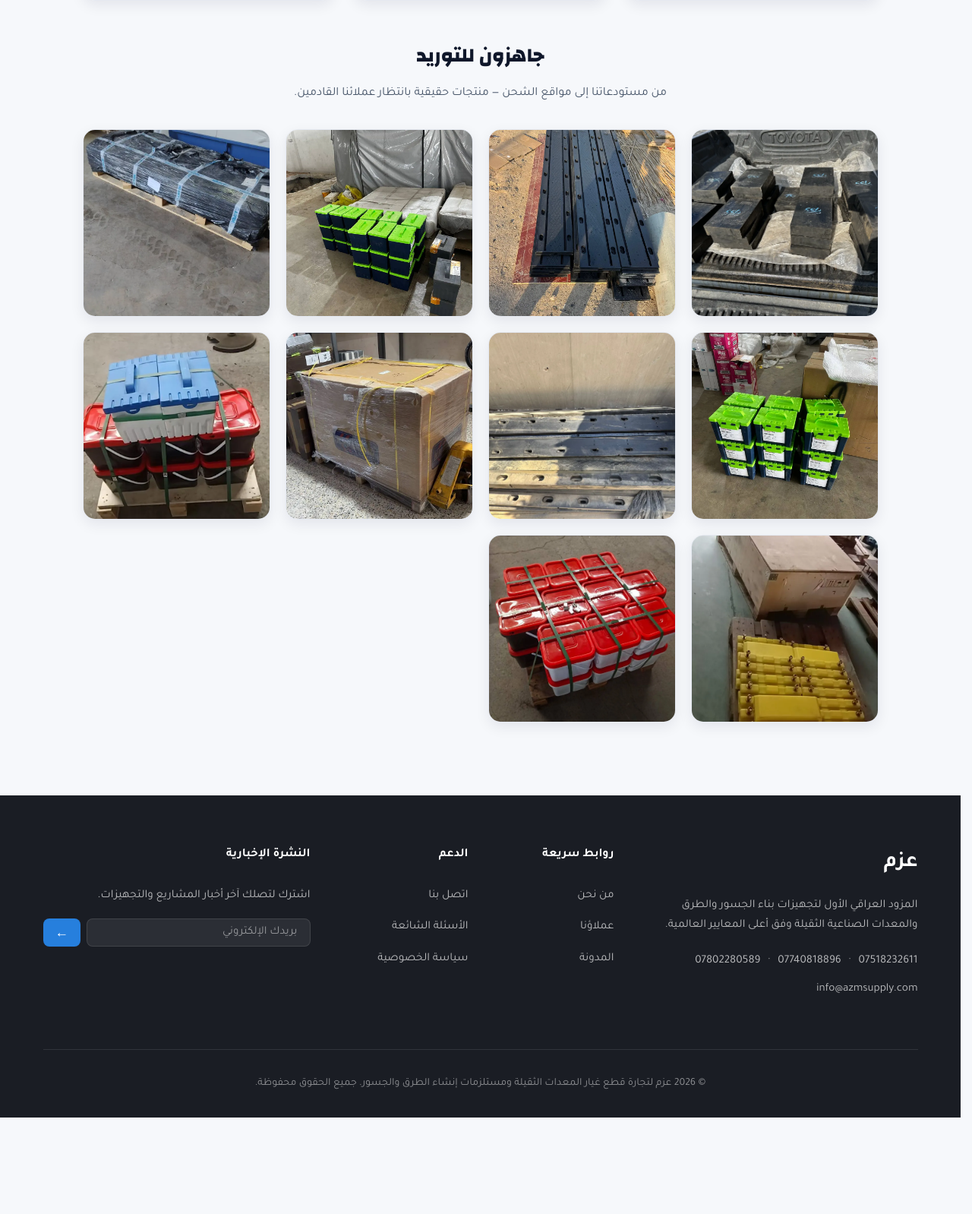
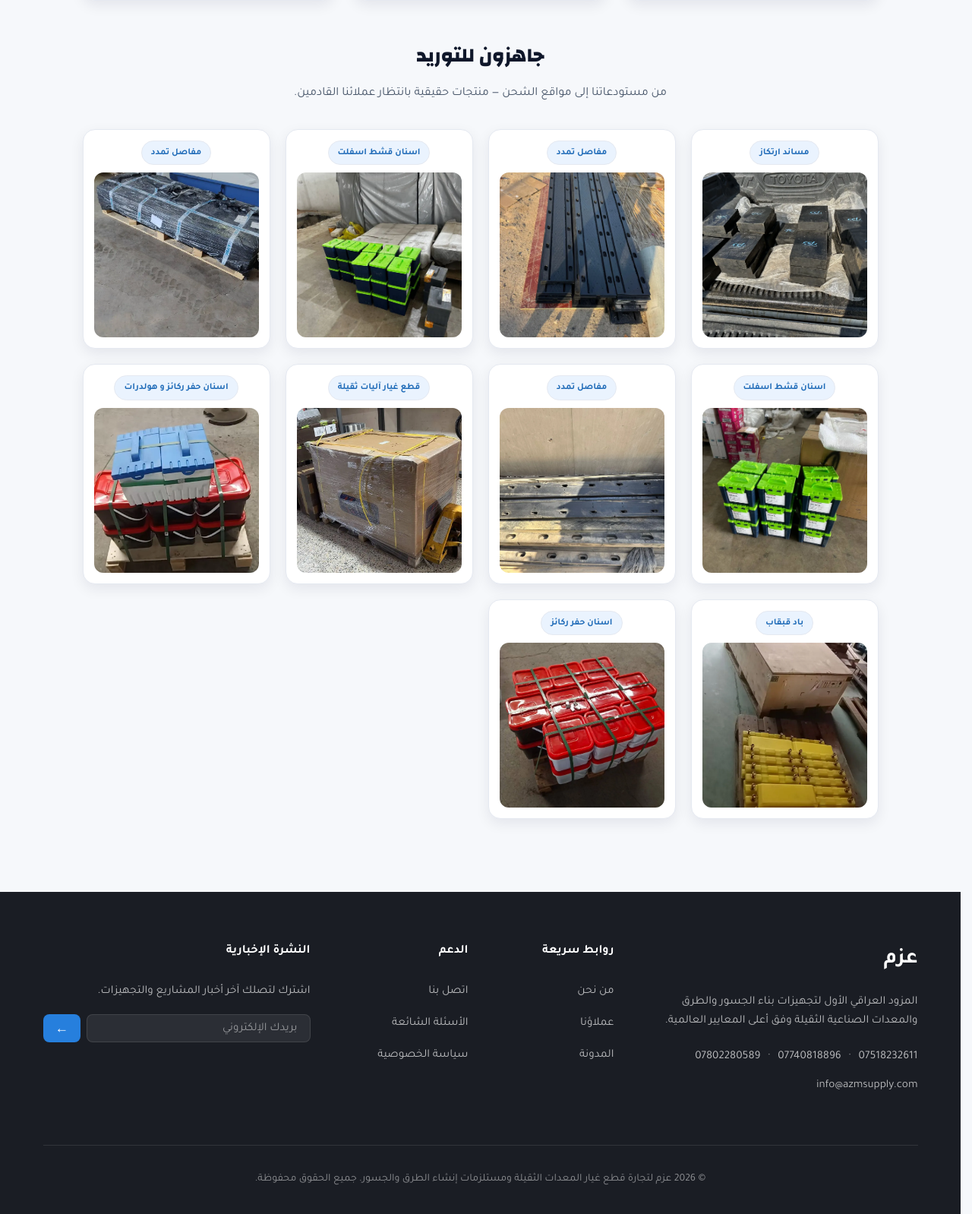
Before and after one commit to kami-okami/azm-website, a Flask app: page /clients in a window 1280 px wide. Shown: the part 1177-2775 px from the top of the page at 76% size. Before the commit the page ends 2648 px from the top, so only its background shows below. Run offline with Flask 3, Linux system fonts and the light colour scheme; data that the repository does not hold is empty; some libraries are stand-ins or nearby versions.

Commit message:
fix(clients): move gallery tags to pill badges above each photo
Replaces the below-photo caption bar with a small pill tag above each
photo, matching the products.html tag style. The caption bar forced
tiles to stretch to the tallest row-mate (same class of bug as the
earlier flip-card height issue), and the fix attempt of flexing the
photo to fill the gap was cropping/zooming images unevenly. Fixed
photos to a true 1:1 aspect ratio and dropped grid row-stretch
(align-items:start) so nothing needs to stretch in the first place.

Co-Authored-By: Claude Sonnet 5 <noreply@anthropic.com>

```diff
--- a/static/style.css
+++ b/static/style.css
@@ -1079,14 +1079,21 @@ html, body { overflow-x: clip; }
 }
 .clients-gallery__sub{color:var(--muted); font-size:16px; line-height:1.85; margin:0}
 .clients-gallery__grid{
-  max-width:1260px; margin:0 auto;
+  max-width:1260px; margin:0 auto; align-items:start;
   display:grid; grid-template-columns:repeat(auto-fit, minmax(220px, 1fr)); gap:20px;
 }
 .clients-gallery__tile{
-  aspect-ratio:1 / 1; border-radius:16px; overflow:hidden;
+  display:flex; flex-direction:column; align-items:center; gap:10px;
   background:var(--card); border:1px solid var(--border); box-shadow:var(--shadow);
+  border-radius:16px; padding:14px;
 }
-.clients-gallery__tile img{width:100%; height:100%; object-fit:cover; display:block}
+.clients-gallery__tag{
+  font-family:"Tajawal", sans-serif; font-weight:700; font-size:12px; text-align:center;
+  padding:4px 12px; border-radius:999px;
+  background:var(--primary-50); color:var(--primary-600); border:1px solid var(--border);
+}
+.clients-gallery__photo{width:100%; aspect-ratio:1 / 1; border-radius:12px; overflow:hidden}
+.clients-gallery__photo img{width:100%; height:100%; object-fit:cover; display:block}
 
 /* ==========================================================================
    Contact page (frontend-rebuild) — plain-CSS translation of the Stitch
--- a/templates/clients.html
+++ b/templates/clients.html
@@ -180,34 +180,64 @@
   </div>
   <div class="clients-gallery__grid">
     <div class="clients-gallery__tile">
-      <img src="{{ url_for('static', filename='images/clients/site_photos/shipping-1.webp') }}" alt="مساند ارتكاز مطاطية محملة للشحن" loading="lazy" width="1400" height="1050">
+      <span class="clients-gallery__tag">مساند ارتكاز</span>
+      <div class="clients-gallery__photo">
+        <img src="{{ url_for('static', filename='images/clients/site_photos/shipping-1.webp') }}" alt="مساند ارتكاز جاهزة للشحن" loading="lazy" width="1400" height="1050">
+      </div>
     </div>
     <div class="clients-gallery__tile">
-      <img src="{{ url_for('static', filename='images/clients/site_photos/shipping-2.webp') }}" alt="منتجات عزم في موقع التحميل" loading="lazy" width="960" height="1280">
+      <span class="clients-gallery__tag">مفاصل تمدد</span>
+      <div class="clients-gallery__photo">
+        <img src="{{ url_for('static', filename='images/clients/site_photos/shipping-2.webp') }}" alt="مفاصل تمدد جاهزة للشحن" loading="lazy" width="960" height="1280">
+      </div>
     </div>
     <div class="clients-gallery__tile">
-      <img src="{{ url_for('static', filename='images/clients/site_photos/shipping-3.webp') }}" alt="صناديق منتجات في المستودع جاهزة للشحن" loading="lazy" width="960" height="1280">
+      <span class="clients-gallery__tag">اسنان قشط اسفلت</span>
+      <div class="clients-gallery__photo">
+        <img src="{{ url_for('static', filename='images/clients/site_photos/shipping-3.webp') }}" alt="اسنان قشط اسفلت معبأة" loading="lazy" width="960" height="1280">
+      </div>
     </div>
     <div class="clients-gallery__tile">
-      <img src="{{ url_for('static', filename='images/clients/site_photos/shipping-4.webp') }}" alt="طرد منتجات مغلف على منصة خشبية" loading="lazy" width="720" height="1280">
+      <span class="clients-gallery__tag">مفاصل تمدد</span>
+      <div class="clients-gallery__photo">
+        <img src="{{ url_for('static', filename='images/clients/site_photos/shipping-4.webp') }}" alt="مفاصل تمدد مغلفة على منصة خشبية" loading="lazy" width="720" height="1280">
+      </div>
     </div>
     <div class="clients-gallery__tile">
-      <img src="{{ url_for('static', filename='images/clients/site_photos/shipping-5.webp') }}" alt="قطع غيار معبأة في المستودع" loading="lazy" width="960" height="1280">
+      <span class="clients-gallery__tag">اسنان قشط اسفلت</span>
+      <div class="clients-gallery__photo">
+        <img src="{{ url_for('static', filename='images/clients/site_photos/shipping-5.webp') }}" alt="اسنان قشط اسفلت معبأة في المستودع" loading="lazy" width="960" height="1280">
+      </div>
     </div>
     <div class="clients-gallery__tile">
-      <img src="{{ url_for('static', filename='images/clients/site_photos/shipping-6.webp') }}" alt="مفاصل تمدد وقطع غيار في موقع الشحن" loading="lazy" width="1400" height="1050">
+      <span class="clients-gallery__tag">مفاصل تمدد</span>
+      <div class="clients-gallery__photo">
+        <img src="{{ url_for('static', filename='images/clients/site_photos/shipping-6.webp') }}" alt="مفاصل تمدد في موقع الشحن" loading="lazy" width="1400" height="1050">
+      </div>
     </div>
     <div class="clients-gallery__tile">
-      <img src="{{ url_for('static', filename='images/clients/site_photos/shipping-7.webp') }}" alt="طرد كبير مغلف وجاهز للشحن" loading="lazy" width="720" height="1280">
+      <span class="clients-gallery__tag">قطع غيار آليات ثقيلة</span>
+      <div class="clients-gallery__photo">
+        <img src="{{ url_for('static', filename='images/clients/site_photos/shipping-7.webp') }}" alt="قطع غيار آليات ثقيلة مغلفة وجاهزة للشحن" loading="lazy" width="720" height="1280">
+      </div>
     </div>
     <div class="clients-gallery__tile">
-      <img src="{{ url_for('static', filename='images/clients/site_photos/shipping-8.webp') }}" alt="براميل منتجات معبأة على منصة نقل" loading="lazy" width="1280" height="720">
+      <span class="clients-gallery__tag">اسنان حفر ركائز و هولدرات</span>
+      <div class="clients-gallery__photo">
+        <img src="{{ url_for('static', filename='images/clients/site_photos/shipping-8.webp') }}" alt="اسنان حفر ركائز وهولدرات معبأة على منصة نقل" loading="lazy" width="1280" height="720">
+      </div>
     </div>
     <div class="clients-gallery__tile">
-      <img src="{{ url_for('static', filename='images/clients/site_photos/shipping-9.webp') }}" alt="صناديق منتجات في المستودع قبل الشحن" loading="lazy" width="720" height="1280">
+      <span class="clients-gallery__tag">باد قبقاب</span>
+      <div class="clients-gallery__photo">
+        <img src="{{ url_for('static', filename='images/clients/site_photos/shipping-9.webp') }}" alt="باد قبقاب في المستودع قبل الشحن" loading="lazy" width="720" height="1280">
+      </div>
     </div>
     <div class="clients-gallery__tile">
-      <img src="{{ url_for('static', filename='images/clients/site_photos/shipping-10.webp') }}" alt="براميل منتجات مربوطة وجاهزة للشحن" loading="lazy" width="1206" height="1211">
+      <span class="clients-gallery__tag">اسنان حفر ركائز</span>
+      <div class="clients-gallery__photo">
+        <img src="{{ url_for('static', filename='images/clients/site_photos/shipping-10.webp') }}" alt="اسنان حفر ركائز مربوطة وجاهزة للشحن" loading="lazy" width="1206" height="1211">
+      </div>
     </div>
   </div>
 </section>
```
